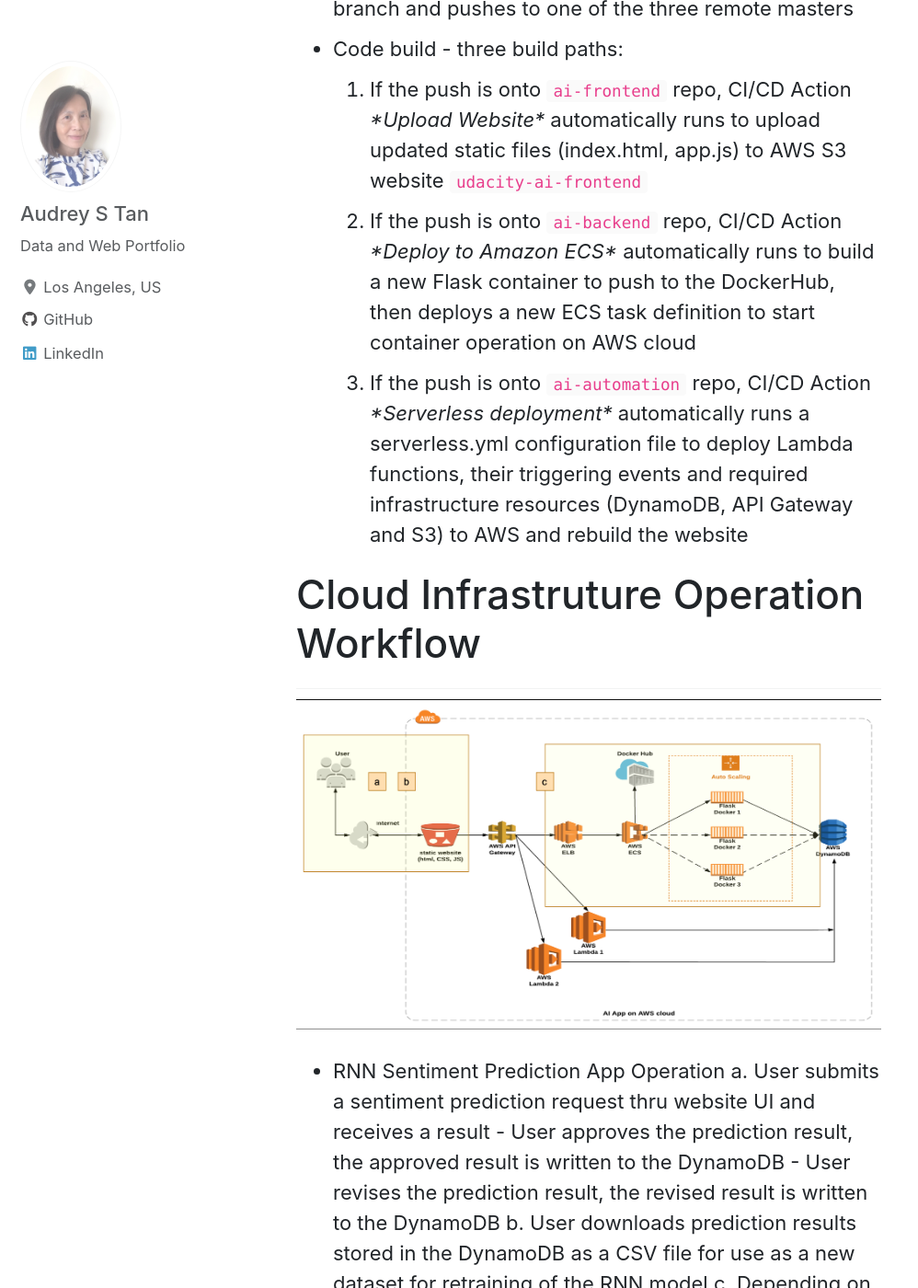
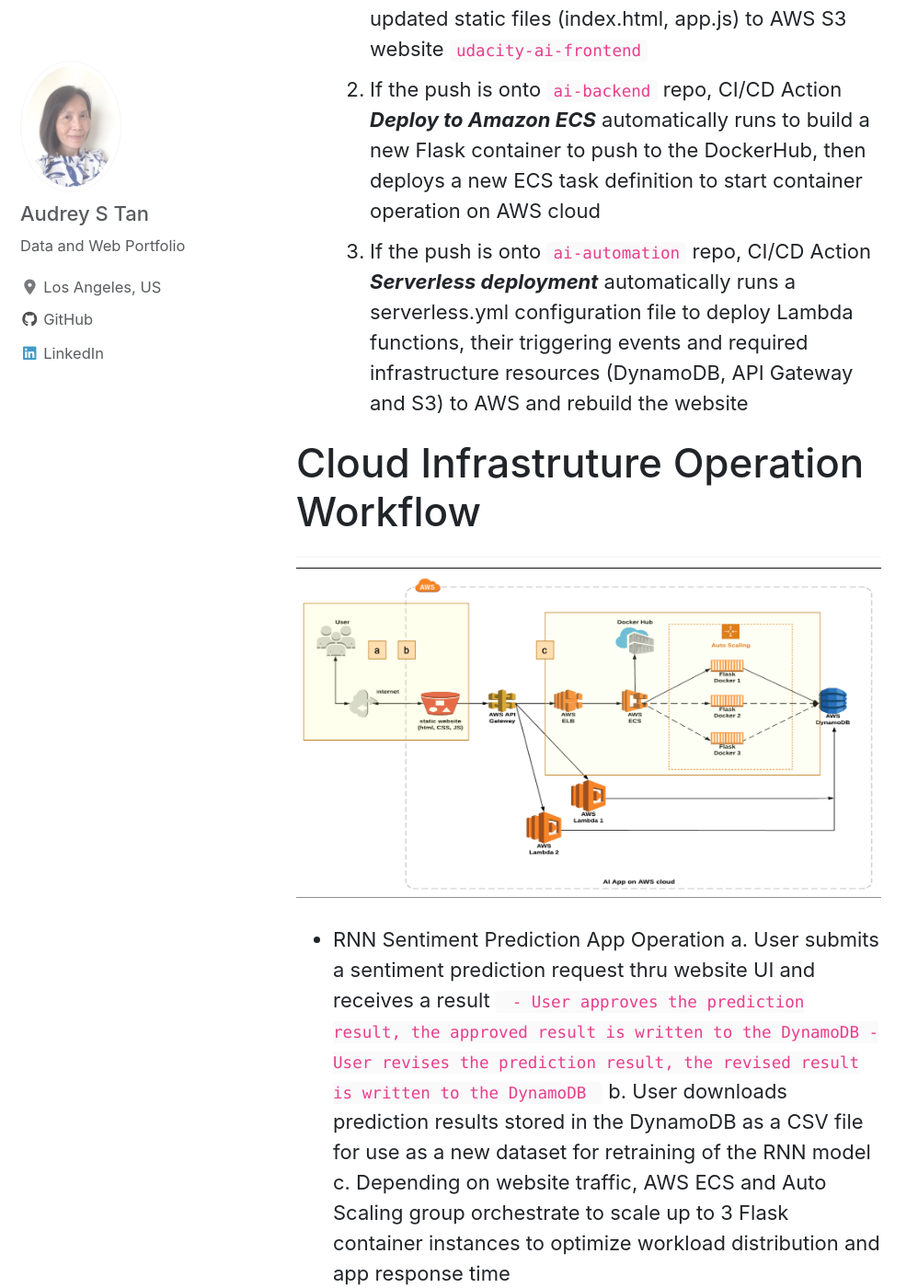
Before and after one commit to atan4583/atan4583.github.io, a Jekyll site: the page built from _posts/2020-02-21-Project 7-AIAppOnAWS.md, in a window 1280 px wide and 1400 px high, scrolled down 7541 px. Shown: the whole window at 92% size, without its empty margins (0-998 px from the left). Built offline with Jekyll 4.4.1, drawn with Linux system fonts in a browser that asks for light colours; cached includes are drawn as plain includes; nearby versions of some CDN libraries; formulas are drawn with MathJax 3; comment, search, counter and statistics services are not loaded; some of the changed lines change nothing that is shown; some of the changed text lies outside the part shown.

Commit message:
fix markdown formatting

````diff
--- a/_posts/2020-02-21-Project 7-AIAppOnAWS.md
+++ b/_posts/2020-02-21-Project 7-AIAppOnAWS.md
@@ -28,21 +28,21 @@
    2. The RNN model returns a label (e.g. guilt) representing the predicted sentiment, which user can approve or revise
 
 ![png](/images/Project7-aiAppOnAWS/UC1b.png)
-   3. User clicks `Approve` button to accept the prediction result. The result is recorded to the DynamoDB
+   User clicks `Approve` button to accept the prediction result. The result is recorded to the DynamoDB
 
 ### Scenario II
 ![png](/images/Project7-aiAppOnAWS/UC2a.png)
-   1. The RNN model prediction result returned does not quite match the user’s expectation. The user can click one of the seven available labels to override the returned result
+   The RNN model prediction result returned does not quite match the user’s expectation. The user can click one of the seven available labels to override the returned result
 
 ![png](/images/Project7-aiAppOnAWS/UC2b.png)
-   2. User clicks ‘joy’ label to override the returned result ‘sadness’. The revised result is recorded to the DynamoDB
+   User clicks ‘joy’ label to override the returned result ‘sadness’. The revised result is recorded to the DynamoDB
 
 ### Scenario III
 ![png](/images/Project7-aiAppOnAWS/UC3a.png)
-   1. All previously approved and revised prediction results are stored in the DynamoDB. The data can be exported to a csv file from the Web UI as a new dataset for retraining the RNN Sentiment Prediction model
+   All previously approved and revised prediction results are stored in the DynamoDB. The data can be exported to a csv file from the Web UI as a new dataset for retraining the RNN Sentiment Prediction model
 
 ![png](/images/Project7-aiAppOnAWS/UC3b.png)
-   2. User accesses the csv file download endpoint to download prediction results stored in the DynamoDB. This csv file can then be used as a new dataset for retraining the RNN Sentiment Prediction model
+   User accesses the csv file download endpoint to download prediction results stored in the DynamoDB. This csv file can then be used as a new dataset for retraining the RNN Sentiment Prediction model
 
 ## Original Infrastructure (Logical View)
 ![png](/images/Project7-aiAppOnAWS/architecture-orig.png)
@@ -67,16 +67,18 @@
 ![png](/images/Project7-aiAppOnAWS/depoywf.png)
 - DevOps team merges feature branches to the master branch and pushes to one of the three remote masters
 - Code build - three build paths:
-   1. If the push is onto `ai-frontend` repo, CI/CD Action _*Upload Website*_ automatically runs to upload updated static files (index.html, app.js) to AWS S3 website `udacity-ai-frontend`
-   2. If the push is onto `ai-backend` repo, CI/CD Action _*Deploy to Amazon ECS*_ automatically runs to build a new Flask container to push to the DockerHub, then deploys a new ECS task definition to start container operation on AWS cloud
-   3. If the push is onto `ai-automation` repo, CI/CD Action _*Serverless deployment*_ automatically runs a serverless.yml configuration file to deploy Lambda functions, their triggering events and required infrastructure resources (DynamoDB, API Gateway and S3) to AWS and rebuild the website
+   1. If the push is onto `ai-frontend` repo, CI/CD Action _**Upload Website**_ automatically runs to upload updated static files (index.html, app.js) to AWS S3 website `udacity-ai-frontend`
+   2. If the push is onto `ai-backend` repo, CI/CD Action _**Deploy to Amazon ECS**_ automatically runs to build a new Flask container to push to the DockerHub, then deploys a new ECS task definition to start container operation on AWS cloud
+   3. If the push is onto `ai-automation` repo, CI/CD Action _**Serverless deployment**_ automatically runs a serverless.yml configuration file to deploy Lambda functions, their triggering events and required infrastructure resources (DynamoDB, API Gateway and S3) to AWS and rebuild the website
 
 ## Cloud Infrastruture Operation Workflow
 ![png](/images/Project7-aiAppOnAWS/opswf.png)
 - RNN Sentiment Prediction App Operation
    a. User submits a sentiment prediction request thru website UI and receives a result
+      ```
       - User approves the prediction result, the approved result is written to the DynamoDB
       - User revises the prediction result, the revised result is written to the DynamoDB
+      ```
    b. User downloads prediction results stored in the DynamoDB as a CSV file for use as a new dataset for retraining of the RNN model
    c. Depending on website traffic, AWS ECS and Auto Scaling group orchestrate to scale up to 3 Flask container instances to optimize workload distribution and app response time
 
````
